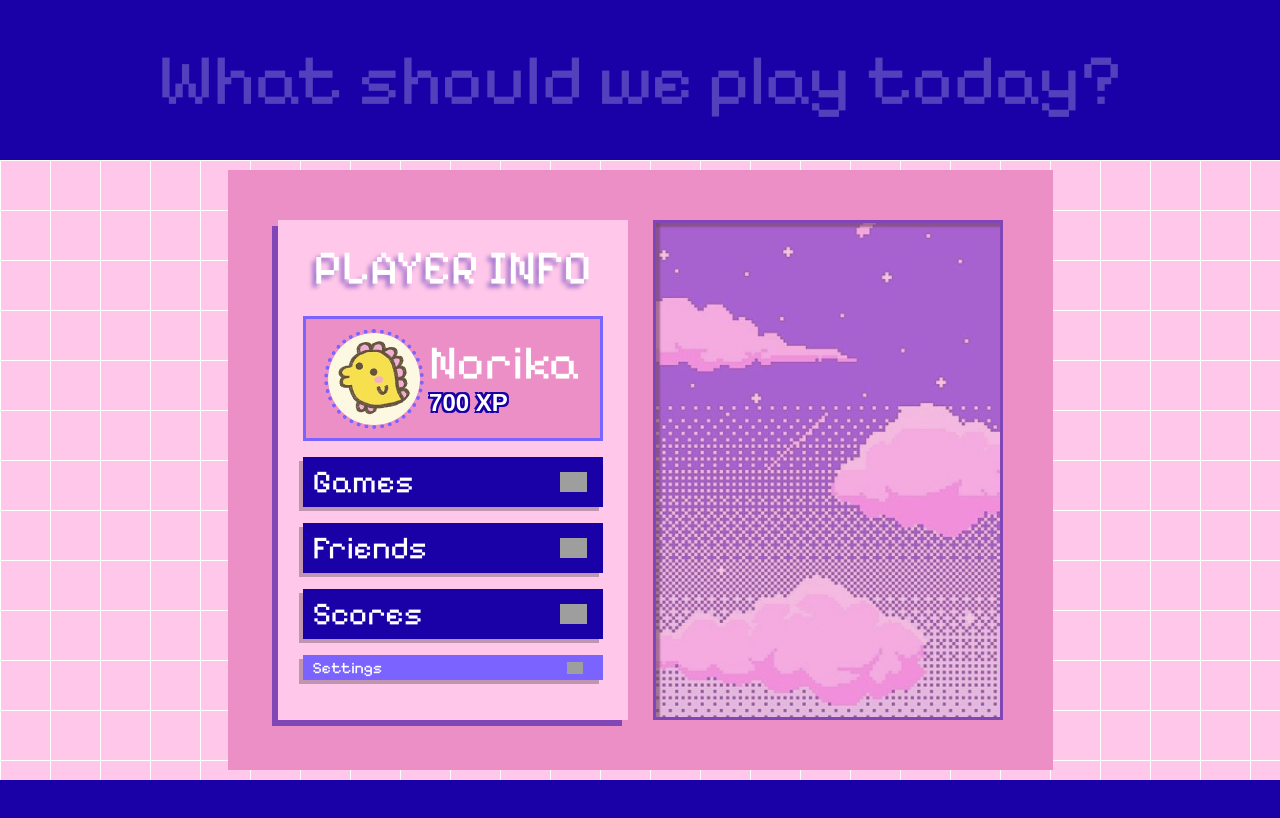
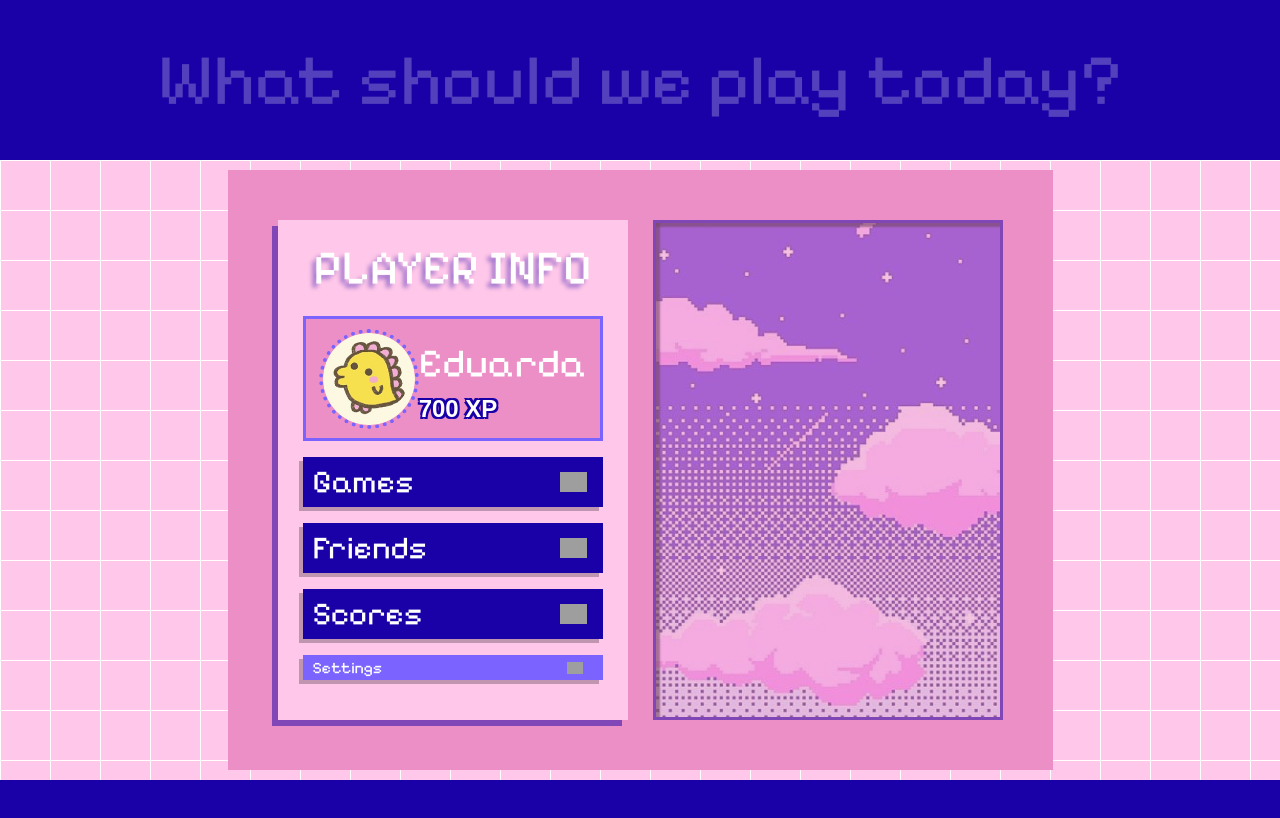
Before and after one commit to NorikaNarimatsu/transcendence, a React (Vite) app in the folder frontend/: page /playerProfile in a window 1280 px wide. Shown: the top 818 px of the page. Built offline with nearby package versions, Linux system fonts and the light colour scheme; grey boxes are pictures that could not be loaded; a web font is replaced by a local one.

Commit message:
Small changes pp

```diff
--- a/frontend/src/pages/PlayerProfile.tsx
+++ b/frontend/src/pages/PlayerProfile.tsx
@@ -18,9 +18,9 @@ export default function PlayerProfile(): JSX.Element{
                 ];
             case 'Friends' :
                 return [
+                    { name: 'See Friends', action: () => console.log('See Friends') }, //Add button for removing friend and notification to make sure you want to remove that friend.
                     { name: 'Add Friend', action: () => console.log('Adding Friend') },
-                    { name: 'Remove Friend', action: () => console.log('Removing Friend') },
-                    { name: 'See Friends', action: () => console.log('See Friends') }
+                    { name: 'Friend Requests', action: () => console.log('Friends Requests')}
                 ];
             case 'Scores' :
                 return [
@@ -53,7 +53,7 @@ export default function PlayerProfile(): JSX.Element{
                         <div className="bg-pink-dark mx-[25px] h-[125px] border-purple flex flex-row justify-center items-center px-4">
                             <img src={avatar1} alt="Avatar 1" className="avatar m-auto" style={{borderColor: '#7a63fe'}}/>
                             <div className="flex flex-col m-auto">
-                                <div className="font-pixelify text-white text-5xl">Norika</div> {/* TODO: API Call Player Name */}
+                                <div className="font-pixelify text-white text-[40px]">Eduarda</div> {/* TODO: API Call Player Name */}
                                 <div className="font-dotgothic font-bold text-white text-2xl text-border-blue">700 XP</div> {/* TODO: API Call Player XP */}
                             </div>
                         </div>
--- a/frontend/src/pages/SnakeGame.tsx
+++ b/frontend/src/pages/SnakeGame.tsx
@@ -419,7 +419,7 @@ export default function SnakeGame(): JSX.Element {
                                 >
                                     Again
                                 </ButtonPink>
-                                <ButtonPurple to="/home">
+                                <ButtonPurple to="/playerProfile">
                                     Return to Profile
                                 </ButtonPurple>
                             </div>
```
Also changed, not shown: 1 other file (tests, documents, lock files or other folders).
